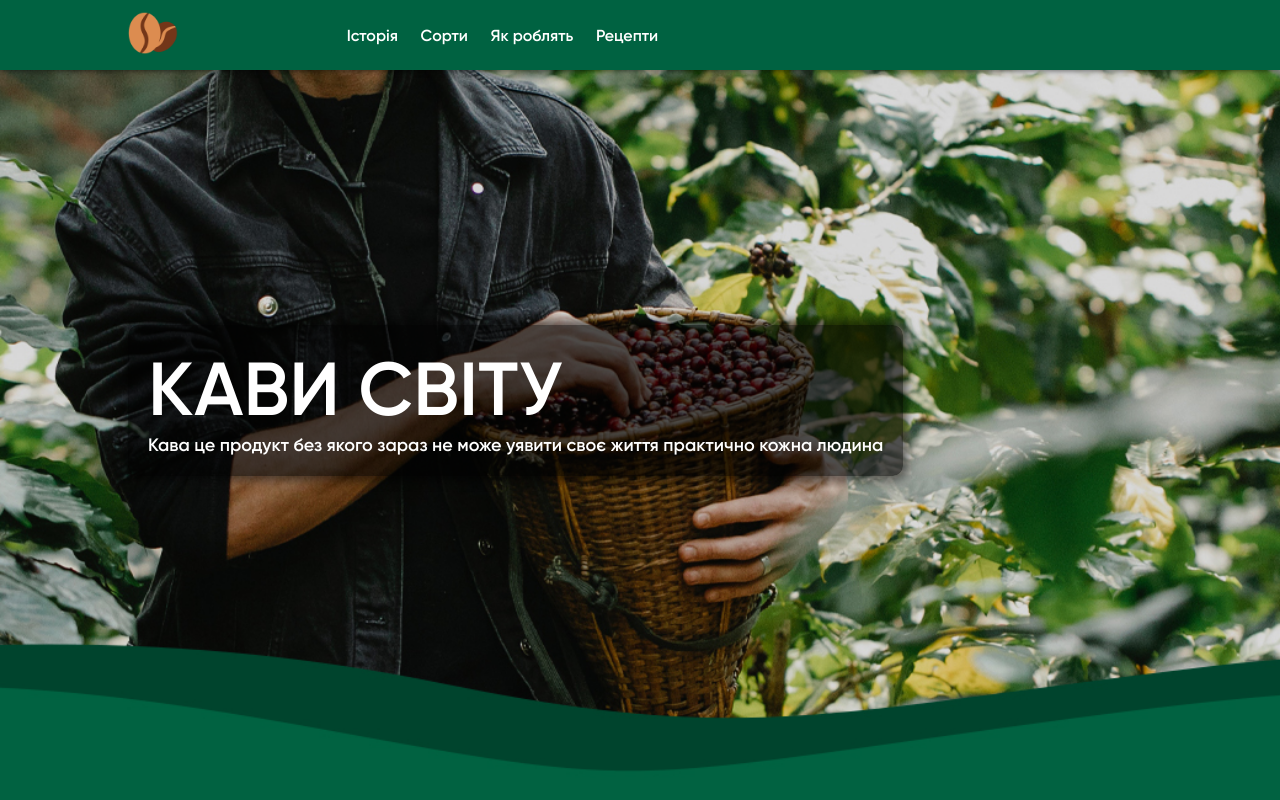
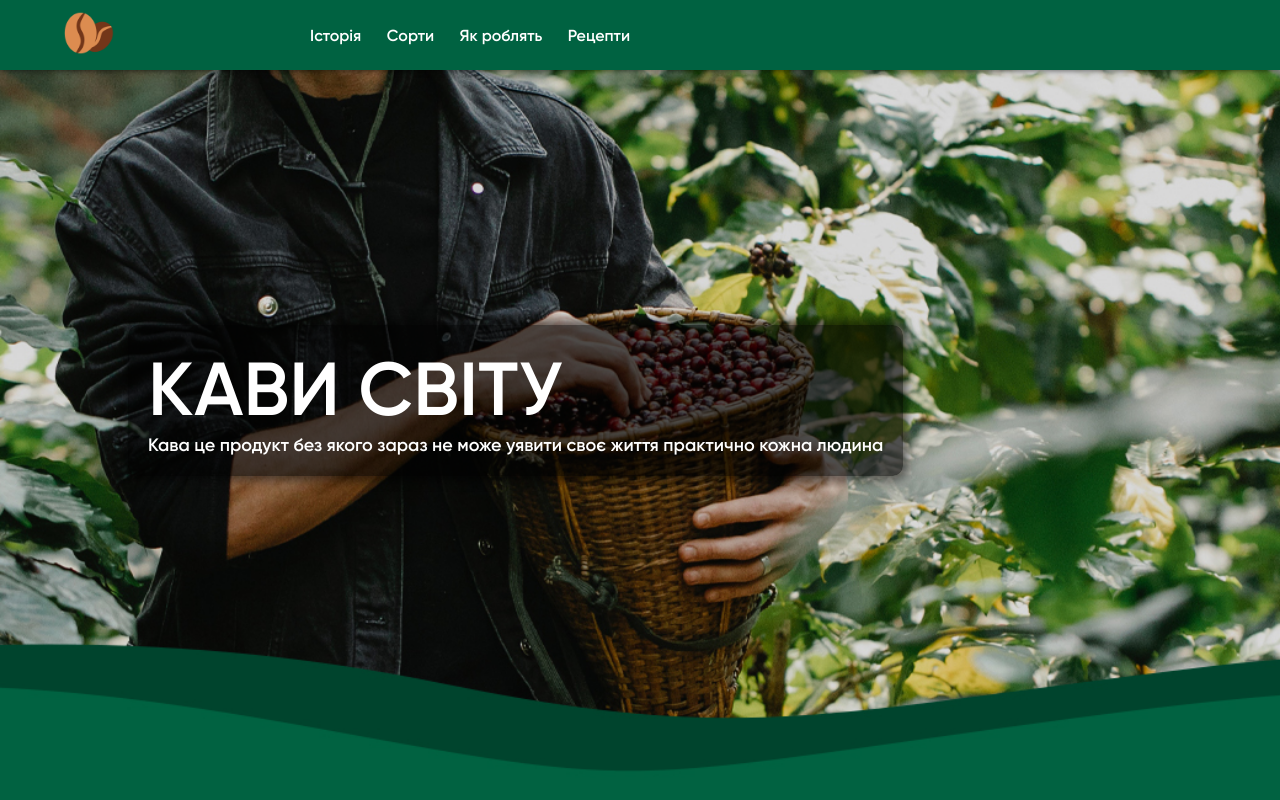
Before and after one commit to DmytroGam/DmytroGam.github.io, a plain HTML site: page index.html in a window 1280 px wide. Shown: the top 800 px of the page. Drawn offline with Linux system fonts and the light colour scheme.

Commit message:
Update style.css

```diff
--- a/css/style.css
+++ b/css/style.css
@@ -44,7 +44,7 @@ header{
     width: 100%;
     height: 70px;
     margin: 0px;
-    padding: 0px 10%;
+    padding: 0px 5%;
     box-shadow: 0px 1px 5px 0px #00000080;
 
 
```
